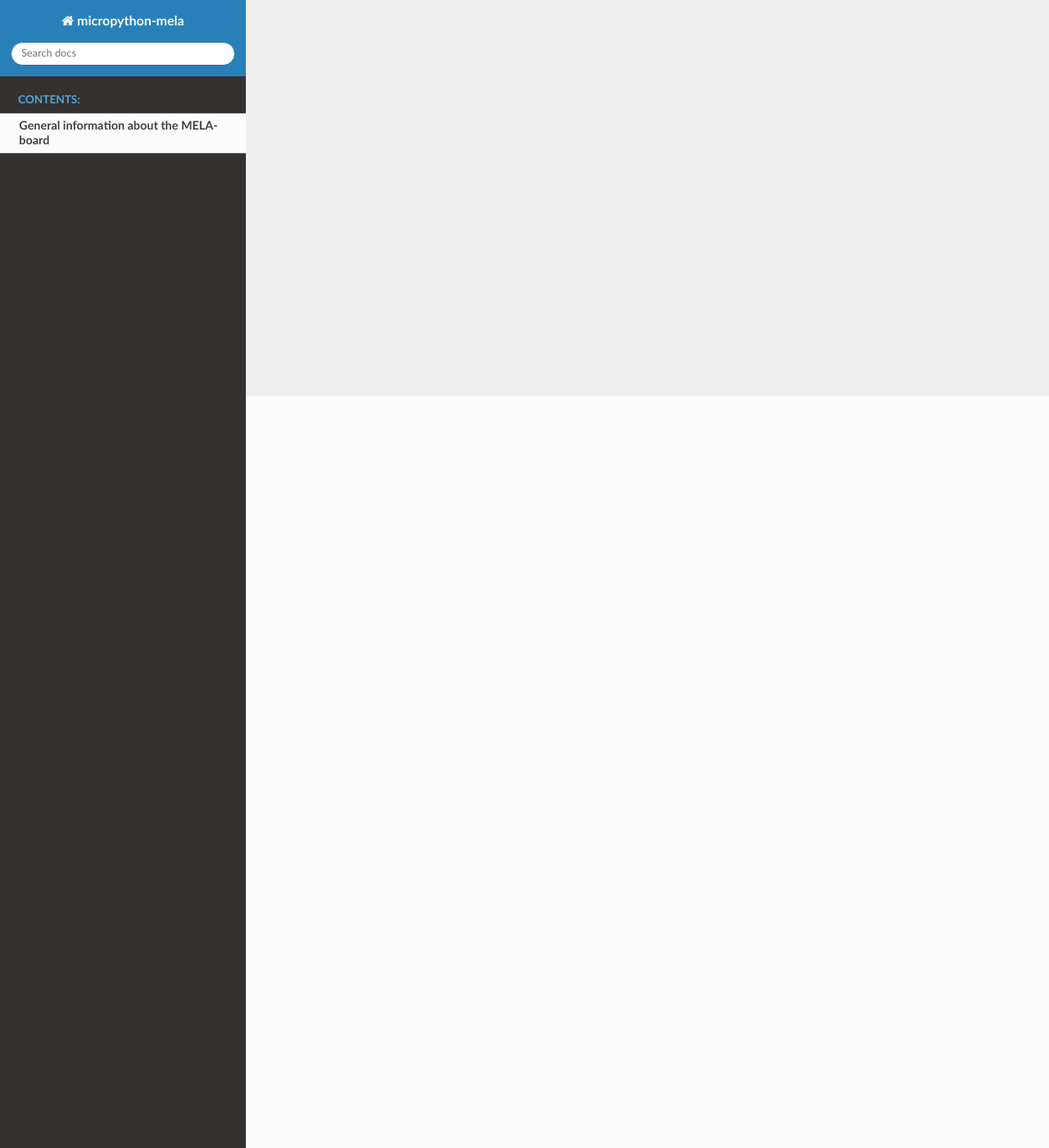
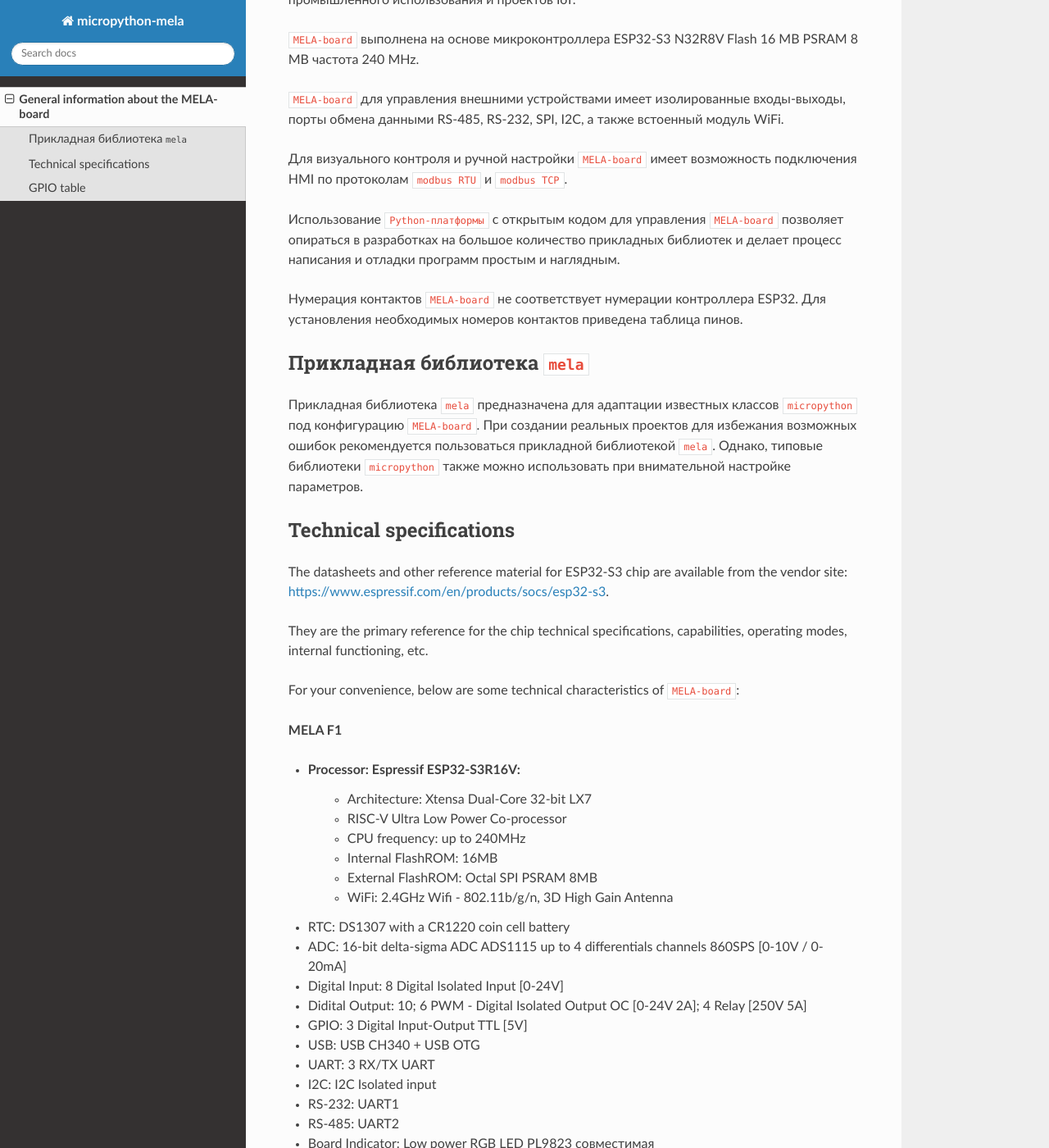
Before and after one commit to gmecc/micropython-mela, a Sphinx documentation site: the page built from docs/source/board.rst, in a window 1280 px wide and 1400 px high, scrolled down 917 px. Shown: the whole window at 82% size. Built offline with Sphinx 7.4.7 and the Read the Docs theme 3.1.0, drawn with Linux system fonts in a browser that asks for light colours; some of the changed text lies outside the part shown.

Commit message:
add files

```diff
--- a/docs/source/board.rst
+++ b/docs/source/board.rst
@@ -1,6 +1,7 @@
 General information about the MELA-board
 ========================================
 
+.. image:: /img/mela-board.jpg
 
 ``MELA-board`` является контроллером с открытым кодом на основе
 ``Python`` для промышленного использования и проектов IoT.
@@ -20,3 +21,135 @@
 
 Нумерация контактов ``MELA-board`` не соответствует нумерации контроллера
 ESP32. Для установления необходимых номеров контактов приведена таблица пинов.
+
+Прикладная библиотека ``mela``
+------------------------------
+
+Прикладная библиотека ``mela`` предназначена для адаптации известных классов
+``micropython`` под конфигурацию ``MELA-board``. При создании реальных проектов
+для избежания возможных ошибок рекомендуется пользоваться прикладной
+библиотекой ``mela``. Однако, типовые библиотеки ``micropython`` также можно
+использовать при внимательной настройке параметров.
+
+Technical specifications
+------------------------
+
+The datasheets and other reference material for ESP32-S3 chip are available
+from the vendor site: https://www.espressif.com/en/products/socs/esp32-s3.
+
+They are the primary reference for the chip technical specifications, capabilities,
+operating modes, internal functioning, etc.
+
+For your convenience, below are some technical characteristics of ``MELA-board``:
+
+**MELA F1**
+
+- Processor: Espressif ESP32-S3R16V:
+    - Architecture: Xtensa Dual-Core 32-bit LX7
+    - RISC-V Ultra Low Power Co-processor
+    - CPU frequency: up to 240MHz
+    - Internal FlashROM: 16MB
+    - External FlashROM: Octal SPI PSRAM 8MB
+    - WiFi: 2.4GHz Wifi - 802.11b/g/n, 3D High Gain Antenna
+- RTC: DS1307 with a CR1220 coin cell battery
+- ADC: 16-bit delta-sigma ADC ADS1115 up to 4 differentials channels 860SPS [0-10V / 0-20mA]
+- Digital Input: 8 Digital Isolated Input [0-24V]
+- Didital Output: 10; 6 PWM - Digital Isolated Output OC [0-24V 2A]; 4 Relay [250V 5A]
+- GPIO: 3 Digital Input-Output TTL [5V]
+- USB: USB CH340 + USB OTG
+- UART: 3 RX/TX UART
+- I2C: I2C Isolated input
+- RS-232: UART1
+- RS-485: UART2
+- Board Indicator: Low power RGB LED PL9823 совместимая
+- Reset: ON/OFF button, Outer Reset Connector
+- Boot: ON/OFF button
+- Power: 10-24V 4W Power Pin / 5V 800mA USB
+
+The board can be powered from a USB connectors with a voltage of 5 volts.
+
+For more information see the MELA-board datasheet:
+https://github.com/gmecc/mela/blob/main/images/board-env.jpg
+
+MicroPython is implemented on top of the ESP-IDF, Espressif’s development framework for the ESP32.
+This is a FreeRTOS based system. See the ESP-IDF Programming Guide for details.
+
+GPIO table
+----------
+
+.. csv-table::
+    :header: "Pin", "GPIO", "BOARD", "Type", "Function"
+    :widths: 10, 15, 15, 10, 50
+
+    "1", "GND"
+    "2", "3V3"
+    "3", "EN", "RESET", "T", "Outer RESET"
+    "4", "IO4", "SDA0", "IsIO", "I2C0 SDA0"
+    "5", "IO5", "SDL0", "IsIO", "I2C0 SDL0"
+    "6", "IO6", "LED", "O", "LED RGB"
+    "7", "IO7", "RS-485 Tx", "IsIO", "UART2 RS-485 Tx"
+    "8", "IO15", "RS-485 Rx", "IsIO", "UART2 RS-485 Rx"
+    "9", "IO16", "RS-485 RTC", "IsIO", "UART2 RS-485 RTC"
+    "10", "IO17", "RS-232 Tx", "IsIO", "UART1 RS-232 Tx"
+    "11", "IO18", "RS-232 Rx", "IsIO", "UART1 RS-232 Rx"
+    "12", "IO8", "?"
+    "13", "IO19", "USB", "IO", "USB Serial JTAG"
+    "14", "IO20", "USB", "IO", "USB Serial JTAG"
+    "15", "IO3", "DI0", "IsI", "Digital Input [0-24V]"
+    "16", "IO46", "DI1", "IsI", "Digital Input [0-24V]"
+    "17", "IO9", "DI2", "IsI", "Digital Input [0-24V]"
+    "18", "IO10", "DI3", "IsI", "Digital Input [0-24V]"
+    "19", "IO11", "DI4", "IsI", "Digital Input [0-24V]"
+    "20", "IO12", "DI5", "IsI", "Digital Input [0-24V]"
+    "21", "IO13", "COM0", "R", "Reley [250V 5A]"
+    " ", " ", "NO0", "R", "Reley [250V 5A]"
+    " ", " ", "NC0", "R", "Reley [250V 5A]"
+    "22", "IO14", "COM1", "R", "Reley [250V 5A]"
+    " ", " ", "NO1", "R", "Reley [250V 5A]"
+    " ", " ", "NC1", "R", "Reley [250V 5A]"
+    "23", "IO21", "COM2", "R", "Reley [250V 5A]"
+    " ", " ", "NO2", "R", "Reley [250V 5A]"
+    " ", " ", "NC2", "R", "Reley [250V 5A]"
+    "24", "IO47", "COM3", "R", "Reley [250V 5A]"
+    " ", " ", "NO3", "R", "Reley [250V 5A]"
+    " ", " ", "NC3", "R", "Reley [250V 5A]"
+    "25", "IO48", "PWM10", "OC", "PWM [24V 2A]"
+    "26", "IO48", "PWM10", "OC", "PWM [24V 2A]"
+    "27", "IO0", "BOOT", "T", "BOOT"
+    "28", "IO35", "PWM12", "OC", "PWM [24V 2A]"
+    "29", "IO36", "PWM13", "OC", "PWM [24V 2A]"
+    "30", "IO37", "PWM14", "OC", "PWM [24V 2A]"
+    "31", "IO38", "PWM15", "OC", "PWM [24V 2A]"
+    "32", "IO39", "GPIO39", "IO", "Digital Input / JTAG / SPI"
+    "33", "IO40", "GPIO40", "IO", "Digital Input / JTAG / SPI"
+    "34", "IO41", "GPIO41", "IO", "Digital Input / JTAG / SPI"
+    "35", "IO42", "GPIO42", "IO", "Digital Input / JTAG / SPI"
+    "36", "RXD0", "RX0", "IsIO", "UART0 RX"
+    "37", "TXD0", "TX0", "IsIO", "UART0 TX"
+    "38", "IO2", "SDA1", "IsIO", "I2C1 SDA1"
+    "39", "IO1", "SDL1", "IsIO", "I2C1 SDL1"
+    "40", "GND", "GND", " ", "GND"
+    " ", " ", "AI0+", "AI", "Analog Input 16-bit ADC [0-10V / 0-20mA]"
+    " ", " ", "AI0-", "AI", "Analog Input 16-bit ADC [0-10V / 0-20mA]"
+    " ", " ", "AI1+", "AI", "Analog Input 16-bit ADC [0-10V / 0-20mA]"
+    " ", " ", "AI1-", "AI", "Analog Input 16-bit ADC [0-10V / 0-20mA]"
+    " ", " ", "AI2+", "AI", "Analog Input 16-bit ADC [0-10V / 0-20mA]"
+    " ", " ", "AI2-", "AI", "Analog Input 16-bit ADC [0-10V / 0-20mA]"
+    " ", " ", "AI3+", "AI", "Analog Input 16-bit ADC [0-10V / 0-20mA]"
+    " ", " ", "AI3-", "AI", "Analog Input 16-bit ADC [0-10V / 0-20mA]"
+    " ", " ", "USB", "P", "VCC [5V 500mA]"
+    " ", " ", "VCC", "P", "VCC [5-24V 200mW]"
+
+
+* *I0*: Input/Output TTL;
+* *IsI*: Isolated Input [0-24V] V_True_min = 3V;
+* *IsIO*: Isolated Input/Output [0-24V];
+* *OC*: Open Collector Output [0-24V 2 A];
+* *R*: Relay [250V 5A];
+* *T*: High Impedance Isolated Input (PULL APP);
+* *P*: Power supply;
+* *AI*: Analog Input
+
+## About the authors
+
+Sergey Besedin, Andry Goloborodko, Oleg Wizner
--- a/docs/source/index.rst
+++ b/docs/source/index.rst
@@ -10,11 +10,10 @@
 `reStructuredText <https://www.sphinx-doc.org/en/master/usage/restructuredtext/index.html>`_
 documentation for details.
 
-Test 01101
+test
 
 
 .. toctree::
    :maxdepth: 2
-   :caption: Contents:
 
    board
```
Also changed, not shown: other parts of docs/source/index.rst (+1 -1 lines), docs/source/img/MELA.png (added), docs/source/img/board-env.jpg (added), docs/source/img/board-pin.jpg (added), docs/source/img/board-pin1.PNG (added), docs/source/img/board-pin2.jpeg (added), docs/source/img/mela-board.jpg (added), docs/source/img/mela-board.webp (added), docs/source/img/scheme_mela.png (added).
